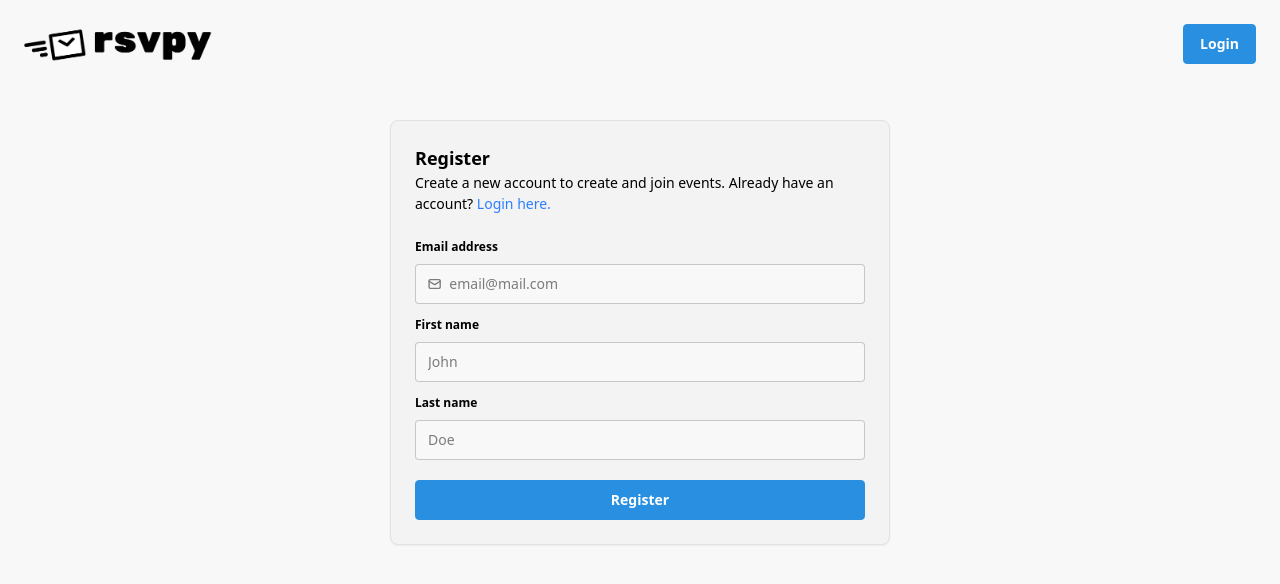
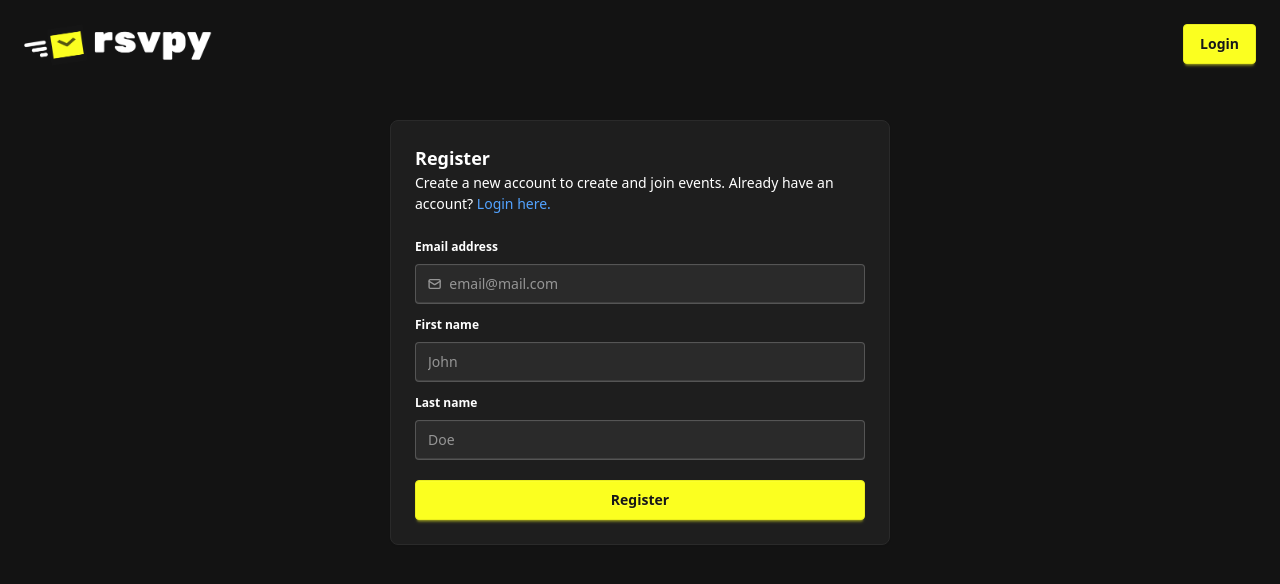
Before and after one commit to g30rg3hum/rsvpy, a Next.js app: page /register in a window 1280 px wide. Shown: the top 584 px of the page. Built offline with nearby package versions, Linux system fonts and the light colour scheme; no server answers.

Commit message:
updates to colour scheme

```diff
--- a/src/app/events/page.tsx
+++ b/src/app/events/page.tsx
@@ -17,10 +17,10 @@ export default async function EventsPage() {
           <div className="flex flex-col items-center">
             <h1 className="text-2xl font-extrabold mb-4">Events</h1>
             <div className="flex gap-4">
-              <div className="badge badge-soft hover:cursor-pointer hover:bg-base-300">
+              <div className="badge bg-base-200 hover:cursor-pointer hover:bg-base-100">
                 Organised
               </div>
-              <div className="badge badge-soft hover:cursor-pointer hover:bg-base-300">
+              <div className="badge bg-base-200 hover:cursor-pointer hover:bg-base-100">
                 Attending
               </div>
             </div>
--- a/src/app/globals.css
+++ b/src/app/globals.css
@@ -1,23 +1,39 @@
 @import "tailwindcss";
 @plugin "daisyui" {
-  themes: lofi --default;
+  name: "mytheme";
+  default: true;
+  prefersdark: false;
 }
 @plugin "daisyui/theme" {
-  name: "lofi";
+  name: "mytheme";
   default: true;
-  --color-primary: #288fe1;
-  --color-base-100: #f8f8f8;
-  --color-base-200: #f3f3f3;
-  --color-base-300: #e1e1e1;
+  --color-primary: #fbff20;
+  --color-primary-content: #171717;
+  --color-secondary: #6cddff;
+  --color-secondary-content: #171717;
+  --color-accent: #5bffb0;
+  --color-accent-content: #171717;
+
+  --color-base-100: #2a2a2a;
+  --color-base-200: #1e1e1e;
+  --color-base-300: #131313;
+  --color-base-content: #fff;
   --color-error: #ef4256;
-  --color-error-content: #ffffff;
+  --color-error-content: #fff;
+
+  --color-neutral-content: #fff;
+  --color-accent-content: #fff;
+  --color-info-content: #fff;
+}
+
+input {
+  color-scheme: dark;
 }
 
 /* :root {
   --background: #ffffff;
   --foreground: #171717;
 } */
-
 @theme inline {
   /* --color-background: var(--background);
   --color-foreground: var(--foreground); */
--- a/src/app/layout.tsx
+++ b/src/app/layout.tsx
@@ -22,14 +22,17 @@ export default function RootLayout({
   children: React.ReactNode;
 }>) {
   return (
-    <html lang="en" className="min-h-screen">
+    <html lang="en" className="min-h-screen" data-theme="mytheme">
       <body
-        className={`${lexend.variable} antialiased flex flex-col min-h-screen bg-base-100`}
+        className={`${lexend.variable} antialiased flex flex-col min-h-screen bg-base-300`}
       >
         <AuthProvider>
           <Header />
           {children}
-          <Toaster position="bottom-right" />
+          <Toaster
+            position="bottom-right"
+            toastOptions={{ style: { background: "#1e1e1e", color: "#fff" } }}
+          />
         </AuthProvider>
       </body>
     </html>
--- a/src/components/authentication/login-form.tsx
+++ b/src/components/authentication/login-form.tsx
@@ -57,7 +57,7 @@ export default function LoginForm() {
   });
 
   return (
-    <div className="card card-border w-[500px] bg-base-200 shadow-xs border border-base-300">
+    <div className="card card-border w-[500px] bg-base-200 shadow-xs border border-base-100">
       <div className="card-body">
         <div className="mb-2">
           <h2 className="card-title font-extrabold">Login</h2>
--- a/src/components/authentication/registration-form.tsx
+++ b/src/components/authentication/registration-form.tsx
@@ -78,7 +78,7 @@ export default function RegistrationForm() {
   });
 
   return (
-    <div className="card card-border w-[500px] bg-base-200 shadow-xs border border-base-300">
+    <div className="card card-border w-[500px] bg-base-200 shadow-xs border border-base-100">
       <div className="card-body">
         <div className="mb-2">
           <h2 className="card-title font-extrabold">Register</h2>
--- a/src/components/pages/events/create/create-form.tsx
+++ b/src/components/pages/events/create/create-form.tsx
@@ -259,7 +259,7 @@ export default function CreateEventForm({ userEmail }: Props) {
 
         {step === 5 && (
           <div>
-            <p className="font-medium font-italics text-stone-500">
+            <p className="font-medium font-italics text-slate-300 text-sm">
               (Including you)
             </p>
             <fieldset className="fieldset">
--- a/src/components/pages/events/create/create-modal.tsx
+++ b/src/components/pages/events/create/create-modal.tsx
@@ -19,10 +19,10 @@ export default function CreateEventModal({ userEmail, className }: Props) {
           ).showModal()
         }
       >
-        <PlusIcon className="size-6" />
+        <PlusIcon className="size-6 text-[#171717]" />
       </button>
       <dialog id="create_modal" className="modal">
-        <div className="modal-box w-[1000px]">
+        <div className="modal-box w-[1000px] bg-base-200">
           <form method="dialog">
             <button className="btn btn-sm btn-circle btn-ghost absolute right-2 top-2">
               ✕
--- a/src/components/pages/events/show/event-item.tsx
+++ b/src/components/pages/events/show/event-item.tsx
@@ -12,7 +12,7 @@ export default function EventItem({ event }: Props) {
   return (
     <Card>
       <h2 className="card-title font-bold">{event.title}</h2>
-      <p className="text-gray-600">{event.description}</p>
+      <p className="text-slate-300">{event.description}</p>
       <p>
         <b>Location:</b> {event.location}
       </p>
--- a/src/components/reusables/card.tsx
+++ b/src/components/reusables/card.tsx
@@ -13,7 +13,7 @@ export default function Card({
   return (
     <div
       className={clsx(
-        "card card-border bg-base-200 w-full shadow-xs border border-base-300",
+        "card card-border bg-base-200 w-full shadow-xs border border-base-100",
         cardClassName
       )}
     >
--- a/src/components/reusables/hyperlink.tsx
+++ b/src/components/reusables/hyperlink.tsx
@@ -6,7 +6,7 @@ interface Props {
 }
 export default function HyperLink({ href, children }: Props) {
   return (
-    <Link href={href} className="text-blue-500 hover:underline">
+    <Link href={href} className="text-blue-400 hover:underline">
       {children}
     </Link>
   );
```
Also changed, not shown: public/images/logo.png.
